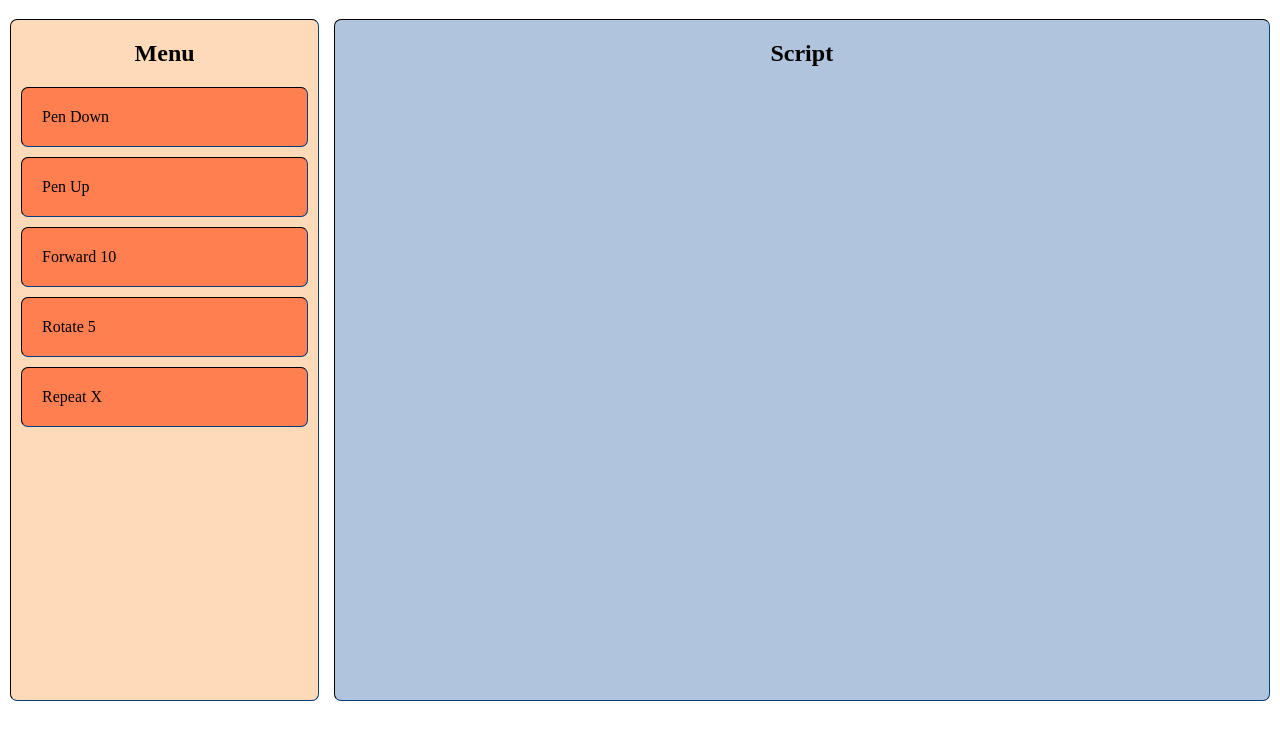
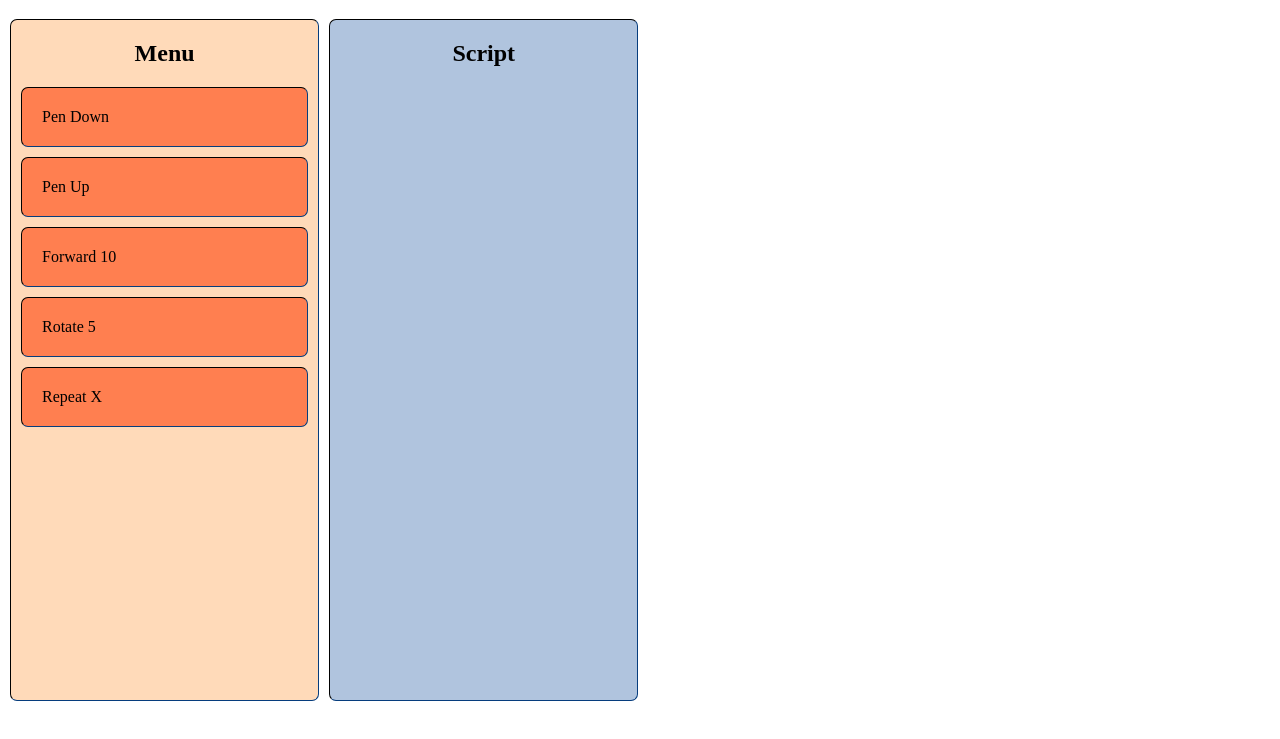
Before and after one commit to lixinchn/500lines, a plain HTML site: page blockcode/index.html in a window 1280 px wide. Shown: the part 61-800 px from the top of the page. Drawn offline with Linux system fonts and the light colour scheme.

Commit message:
closer to blocks actually to do something

```diff
--- a/blockcode/blocks.css
+++ b/blockcode/blocks.css
@@ -23,18 +23,29 @@ h1, h2, h3, h4, h5, h6{
 }
 .script{
     background-color: LightSteelBlue;
-    width: 73%;
+    width: 24%;
     height: 85%;
-    float: right;
+    float: left;
+    margin-left: 10px;
     margin-right: 10px;
 }
 .script.over{
     background-color: CadetBlue;
 }
+.turtle-canvas {
+    background-color: white;
+    width: 46%;
+    height: 85%;
+    float: right;
+    margin-right: 10px;
+}
 .block{
     padding: 20px;
     margin: 10px;
     cursor: move;
+}
+.block.running {
+    outline: 2px solid red;
 }
 .menu .block{
     background-color: Coral;
--- a/blockcode/index.html
+++ b/blockcode/index.html
@@ -18,6 +18,9 @@
     <div class="script">
       <h2>Script</h2>
     </div>
+    <canvas class="turtle-canvas"></canvas>
     <script src="blocks.js"></script>
+    <script src="turtle.js"></script>
+    <script src="menu.js"></script>
   </body>
 </html>
--- /dev/null
+++ b/blockcode/menu.js
@@ -0,0 +1,15 @@
+(function(global) {
+  var menu = document.querySelector('.menu');
+  function menuItem(name, fn) {
+    var item = document.createElement('div');
+    item.className = 'block';
+    item.setAttribute('draggable', 'true');
+    item.textContent = name;
+    item.addEventListener('run', function(evt) {
+      this.classList.add('running');
+      fn(this);
+      this.classList.remove('running');
+    }, false);
+    menu.appendChild(item);
+  }
+})(window);
--- /dev/null
+++ b/blockcode/turtle.js
@@ -0,0 +1,82 @@
+(function(global) {
+  var canvas = document.querySelector('.turtle-canvas');
+  canvas.setAttribute('width', canvas.scrollWidth);
+  canvas.setAttribute('height', canvas.scrollHeight);
+  var ctx = canvas.getContext('2d');
+  var WIDTH = canvas.scrollWidth;
+  var HEIGHT = canvas.scrollHeight;
+  var cos = Math.cos, sin = Math.sin, sqrt = Math.sqrt, PI = Math.PI;
+  var DEGREE = PI / 180;
+
+  function deg2rad(degrees) {
+    return DEGREE * degrees;
+  }
+
+  function rad2deg(radians) {
+    return radians / DEGREE;
+  }
+
+  function Turtle() {
+    this.reset();
+  }
+
+  Turtle.prototype.reset = function() {
+    this.position = {x: WIDTH / 2, y: HEIGHT / 2};
+    this.direction = deg2rad(90);
+    this.visible = true;
+    this.pen = true;
+    this.color = 'black';
+  };
+
+  Turtle.prototype.getDirection = function() {
+    return rad2deg(this.direction);
+  };
+
+  Turtle.prototype.draw = function() {
+    // draw the turtle, default turtle is a triangle
+  };
+
+  Turtle.prototype.penup = function() {
+    this.pen = false;
+  };
+
+  Turtle.prototype.pendown = function() {
+    this.pen = true;
+  };
+
+  Turtle.prototype.forward = function(distance) {
+    var start = this.position;
+    this.position = {
+      x: cos(this.direction) * distance + start.x,
+      y: -sin(this.direction) * distance + start.y,
+    };
+    if (this.pen) {
+      ctx.lineStyle = this.color;
+      ctx.beginPath();
+      ctx.moveTo(start.x, start.y);
+      ctx.lineTo(this.position.x, this.position.y);
+      ctx.stroke();
+      console.log('lineTo(%s, %s)', this.position.x, this.position.y);
+    }
+  };
+
+  Turtle.prototype.left = function(degrees) {
+    this.direction += deg2rad(degrees);
+  };
+
+  function clear() {
+    ctx.save();
+    ctx.fillStyle = 'white';
+    ctx.fill(0, 0, WIDTH, HEIGHT);
+    ctx.restore();
+    ctx.moveTo(turtle.position.x, turtle.position.y);
+    turtle.reset();
+    turtle.draw();
+  }
+
+  // initialization
+  global.clear = clear;
+  global.turtle = new Turtle();
+  global.ctx = ctx;
+  clear();
+})(window);
```
